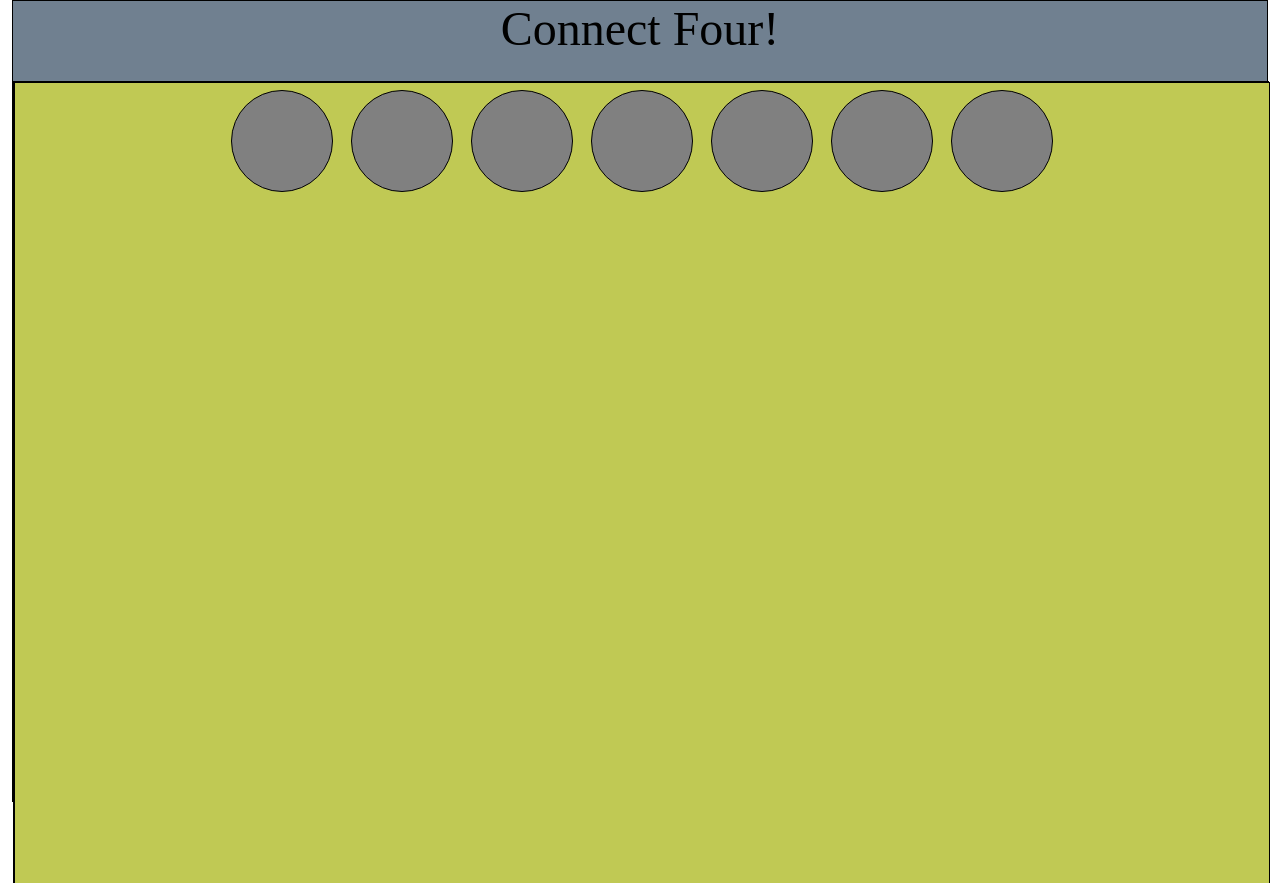
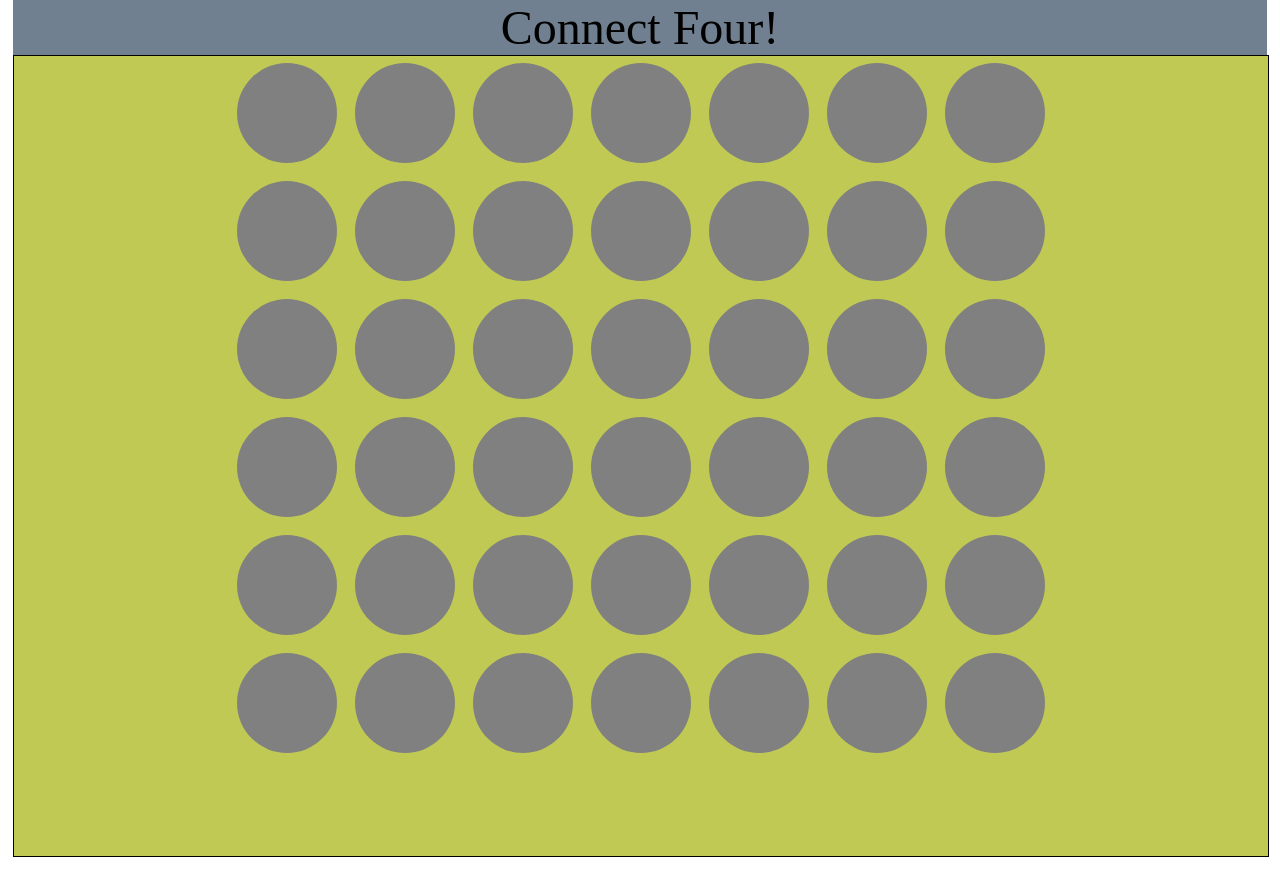
Before and after one commit to pboyle17/pboyle17.github.io, a plain HTML site: page project1/index.html in a window 1280 px wide. Shown: the top 883 px of the page. After the commit the page ends 857 px from the top, so only its background shows below. Drawn offline with nearby package versions, Linux system fonts and the light colour scheme.

Commit message:
updating ...

```diff
--- a/project1/index.html
+++ b/project1/index.html
@@ -14,19 +14,19 @@
 
     <div id="board">
 
-      <div id="row1">
+      <div id="row6">
 
-        <div class="space"></div>
-        <div class="space"></div>
-        <div class="space"></div>
-        <div class="space"></div>
-        <div class="space"></div>
-        <div class="space"></div>
-        <div class="space"></div>
+        <div class="space col-0"></div>
+        <div class="space col-1"></div>
+        <div class="space col-2"></div>
+        <div class="space col-3"></div>
+        <div class="space col-4"></div>
+        <div class="space col-5"></div>
+        <div class="space col-6"></div>
 
-      </div><!-- End of row1 -->
+      </div><!-- End of row6-->
 
-      <div id="row2">
+      <div id="row5">
 
         <div class="space"></div>
         <div class="space"></div>
@@ -37,7 +37,17 @@
         <div class="space"></div>
 
 
-      </div> <!-- End of row2 -->
+      </div> <!-- End of row5-->
+
+      <div id="row4">
+        <div class="space"></div>
+        <div class="space"></div>
+        <div class="space"></div>
+        <div class="space"></div>
+        <div class="space"></div>
+        <div class="space"></div>
+        <div class="space"></div>
+      </div><!-- End of row4-->
 
       <div id="row3">
         <div class="space"></div>
@@ -47,9 +57,9 @@
         <div class="space"></div>
         <div class="space"></div>
         <div class="space"></div>
-      </div><!-- End of row3 -->
+      </div> <!-- End of row3-->
 
-      <div id="row4">
+      <div id="row2">
         <div class="space"></div>
         <div class="space"></div>
         <div class="space"></div>
@@ -57,9 +67,9 @@
         <div class="space"></div>
         <div class="space"></div>
         <div class="space"></div>
-      </div> <!-- End of row 4 -->
+      </div><!-- End of row2-->
 
-      <div id="row5">
+      <div id="row1">
         <div class="space"></div>
         <div class="space"></div>
         <div class="space"></div>
@@ -67,17 +77,7 @@
         <div class="space"></div>
         <div class="space"></div>
         <div class="space"></div>
-      </div><!-- End of row 5 -->
-
-      <div id="row6">
-        <div class="space"></div>
-        <div class="space"></div>
-        <div class="space"></div>
-        <div class="space"></div>
-        <div class="space"></div>
-        <div class="space"></div>
-        <div class="space"></div>
-      </div><!-- End of row6 -->
+      </div><!-- End of row1 -->
 
     </div> <!-- End of board -->
   </div> <!-- End of Wrapper -->
--- a/project1/styles/main.css
+++ b/project1/styles/main.css
@@ -4,12 +4,13 @@ body {
 
 }
 
-div {
+#board {
   width:100%;
   height:800px;
   background-color:rgb(192, 201, 84);
   display:block;
   border:solid black 1px;
+
 
 }
 
```
